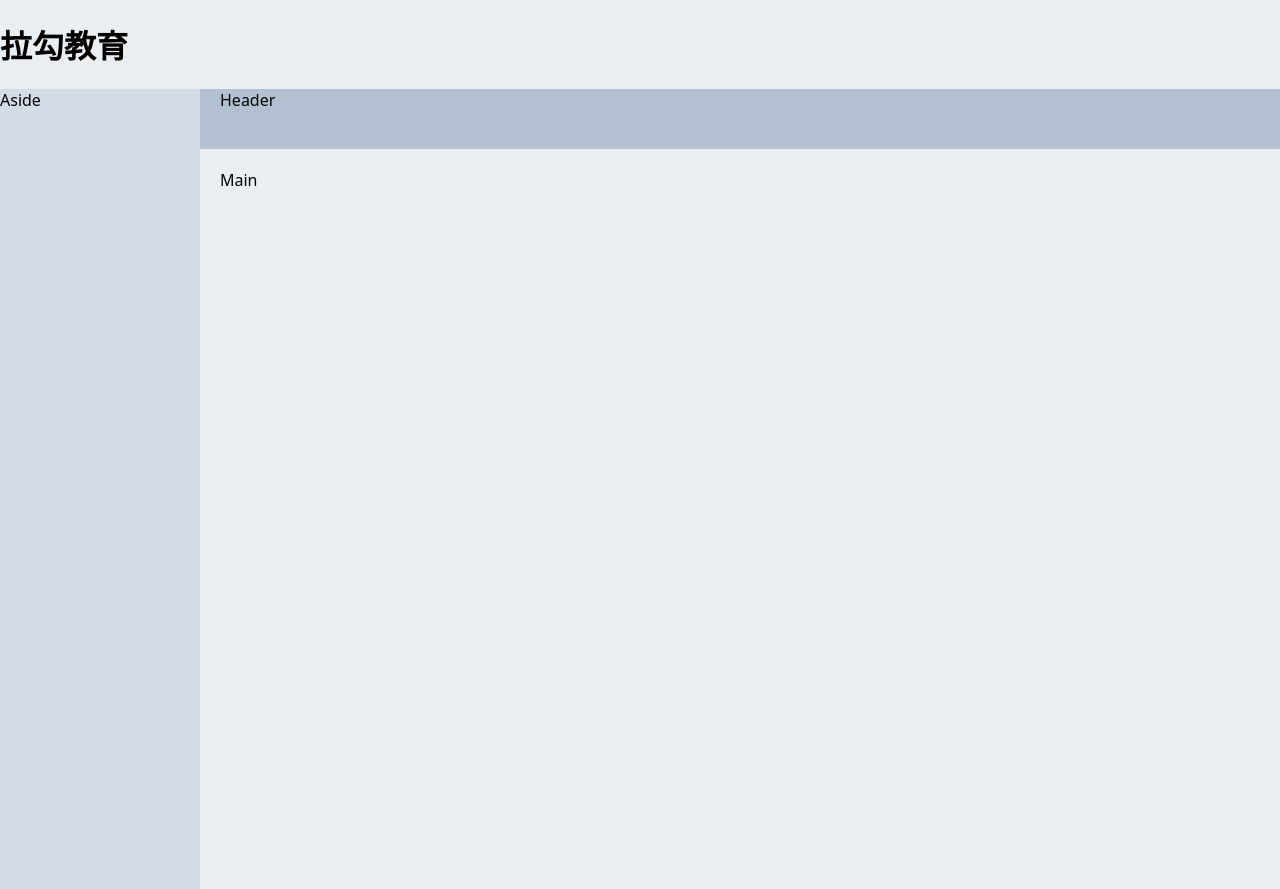
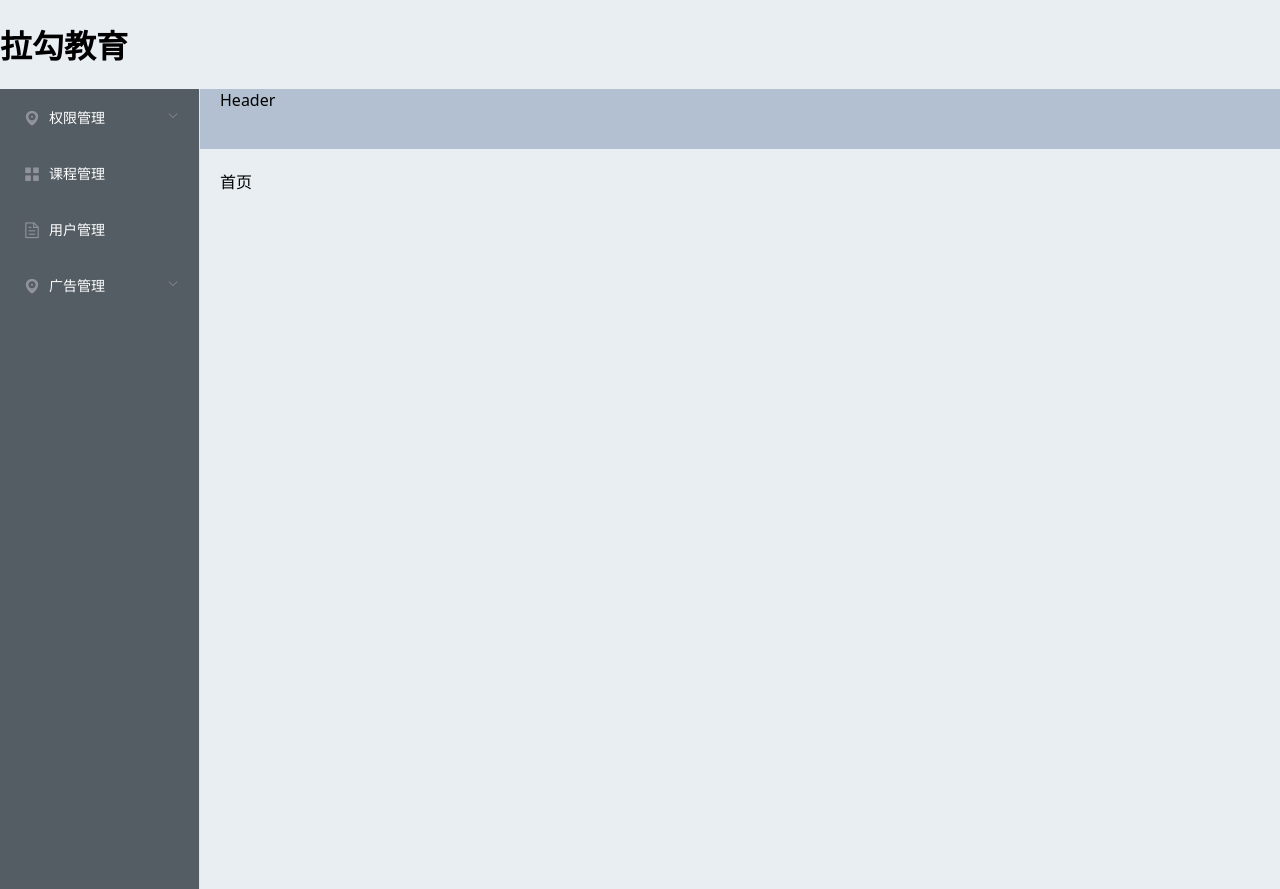
Before and after one commit to lipengzhou/edu-boss-fed, a Vue app: page /#/ in a window 1280 px wide. Built offline with nearby package versions, Linux system fonts and the light colour scheme.

Commit message:
布局-侧边栏菜单

```diff
--- /dev/null
+++ b/src/layout/components/app-aside.vue
@@ -0,0 +1,79 @@
+<template>
+  <div class="aside">
+    <el-menu
+      default-active="4"
+      @open="handleOpen"
+      @close="handleClose"
+      background-color="#545c64"
+      text-color="#fff"
+      active-text-color="#ffd04b"
+      router
+    >
+      <el-submenu index="1">
+        <template slot="title">
+          <i class="el-icon-location"></i>
+          <span>权限管理</span>
+        </template>
+        <el-menu-item index="/role">
+          <i class="el-icon-setting"></i>
+          <span slot="title">角色管理</span>
+        </el-menu-item>
+        <el-menu-item index="/menu">
+          <i class="el-icon-setting"></i>
+          <span slot="title">菜单管理</span>
+        </el-menu-item>
+        <el-menu-item index="/resource">
+          <i class="el-icon-setting"></i>
+          <span slot="title">资源管理</span>
+        </el-menu-item>
+      </el-submenu>
+      <el-menu-item index="/course">
+        <i class="el-icon-menu"></i>
+        <span slot="title">课程管理</span>
+      </el-menu-item>
+      <el-menu-item index="/user">
+        <i class="el-icon-document"></i>
+        <span slot="title">用户管理</span>
+      </el-menu-item>
+      <el-submenu index="4">
+        <template slot="title">
+          <i class="el-icon-location"></i>
+          <span>广告管理</span>
+        </template>
+        <el-menu-item index="/advert">
+          <i class="el-icon-setting"></i>
+          <span slot="title">广告列表</span>
+        </el-menu-item>
+        <el-menu-item index="/advert-space">
+          <i class="el-icon-setting"></i>
+          <span slot="title">广告位列表</span>
+        </el-menu-item>
+      </el-submenu>
+    </el-menu>
+  </div>
+</template>
+
+<script lang="ts">
+import Vue from 'vue'
+
+export default Vue.extend({
+  name: 'AppAside',
+  methods: {
+    handleOpen (key: string, keyPath: string): void {
+      console.log(key, keyPath)
+    },
+
+    handleClose (key: string, keyPath: string): void {
+      console.log(key, keyPath)
+    }
+  }
+})
+</script>
+
+<style lang="scss" scoped>
+.aside {
+  .el-menu {
+    min-height: 100vh;
+  }
+}
+</style>
--- a/src/layout/index.vue
+++ b/src/layout/index.vue
@@ -1,18 +1,27 @@
 <template>
   <el-container>
-    <el-aside width="200px">Aside</el-aside>
+    <el-aside width="200px">
+      <app-aside />
+    </el-aside>
     <el-container>
       <el-header>Header</el-header>
-      <el-main>Main</el-main>
+      <el-main>
+        <!-- 子路由出口 -->
+        <router-view />
+      </el-main>
     </el-container>
   </el-container>
 </template>
 
 <script lang="ts">
 import Vue from 'vue'
+import AppAside from './components/app-aside.vue'
 
 export default Vue.extend({
-  name: 'LayoutIndex'
+  name: 'LayoutIndex',
+  components: {
+    AppAside
+  }
 })
 </script>
 
@@ -21,6 +30,7 @@
   min-height: 100vh;
   min-width: 980px;
 }
+
 .el-aside {
   background: #d3dce6;
 }
```
